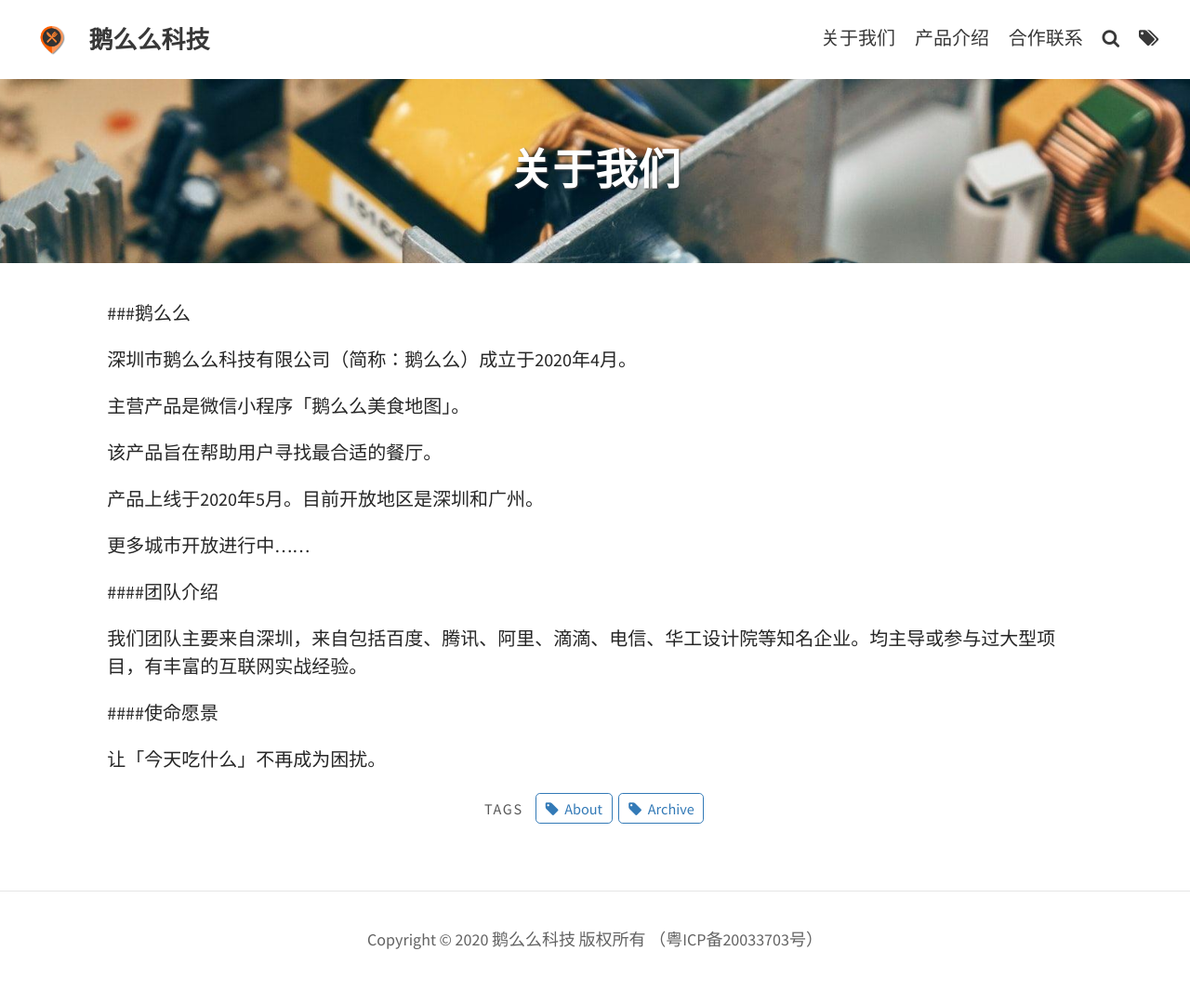
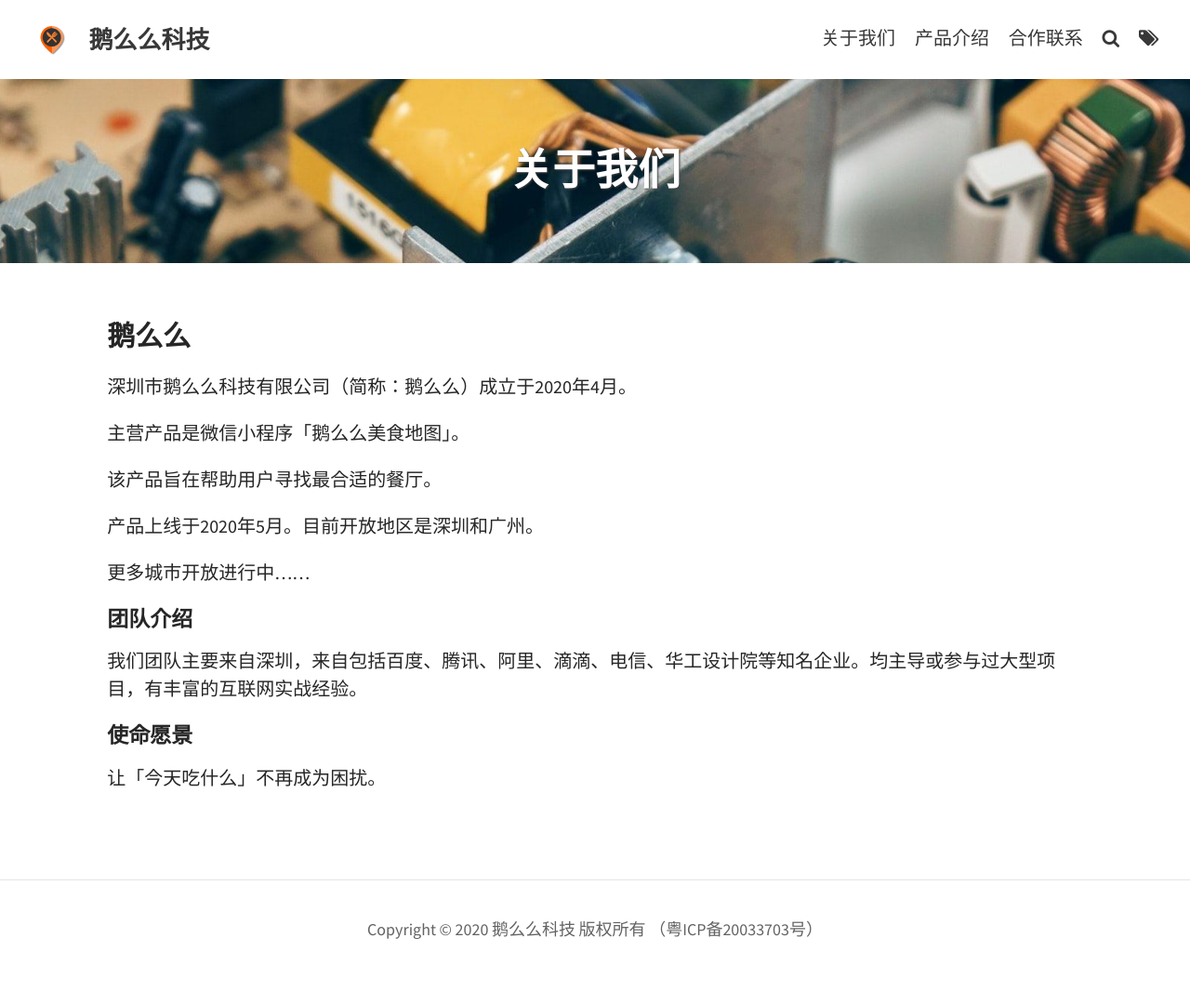
Before and after one commit to nanaezheng/nanae.github.io, a Jekyll site: the page built from pages/about.md, in a window 1280 px wide. Shown: the whole page at 93% size. Built offline with Jekyll 4.4.1, drawn with Linux system fonts in a browser that asks for light colours.

Commit message:
first commit

```diff
--- a/pages/about.md
+++ b/pages/about.md
@@ -3,10 +3,10 @@ layout: page
 title: 关于我们
 permalink: /about/
 feature-img: "assets/img/pexels/circuit.jpeg"
-tags: [About, Archive]
+tags:
 ---
 
-###鹅么么
+### 鹅么么
 
 深圳市鹅么么科技有限公司（简称：鹅么么）成立于2020年4月。<br/>
 
@@ -18,10 +18,10 @@ tags: [About, Archive]
 
 更多城市开放进行中……
 
-####团队介绍
+#### 团队介绍
 
 我们团队主要来自深圳，来自包括百度、腾讯、阿里、滴滴、电信、华工设计院等知名企业。均主导或参与过大型项目，有丰富的互联网实战经验。
 
-####使命愿景
+#### 使命愿景
 
 让「今天吃什么」不再成为困扰。
```
Also changed, not shown: _posts/2019-06-30-sample-post.md (+4 -4 lines).
